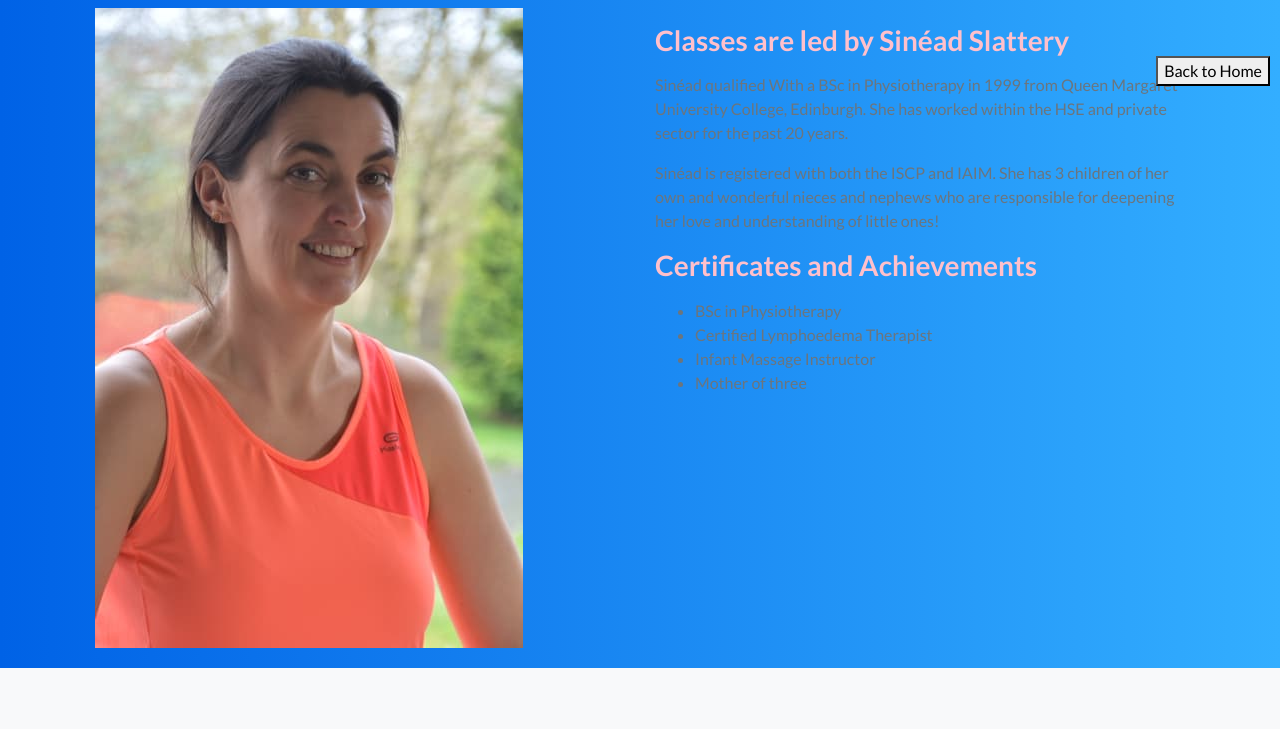
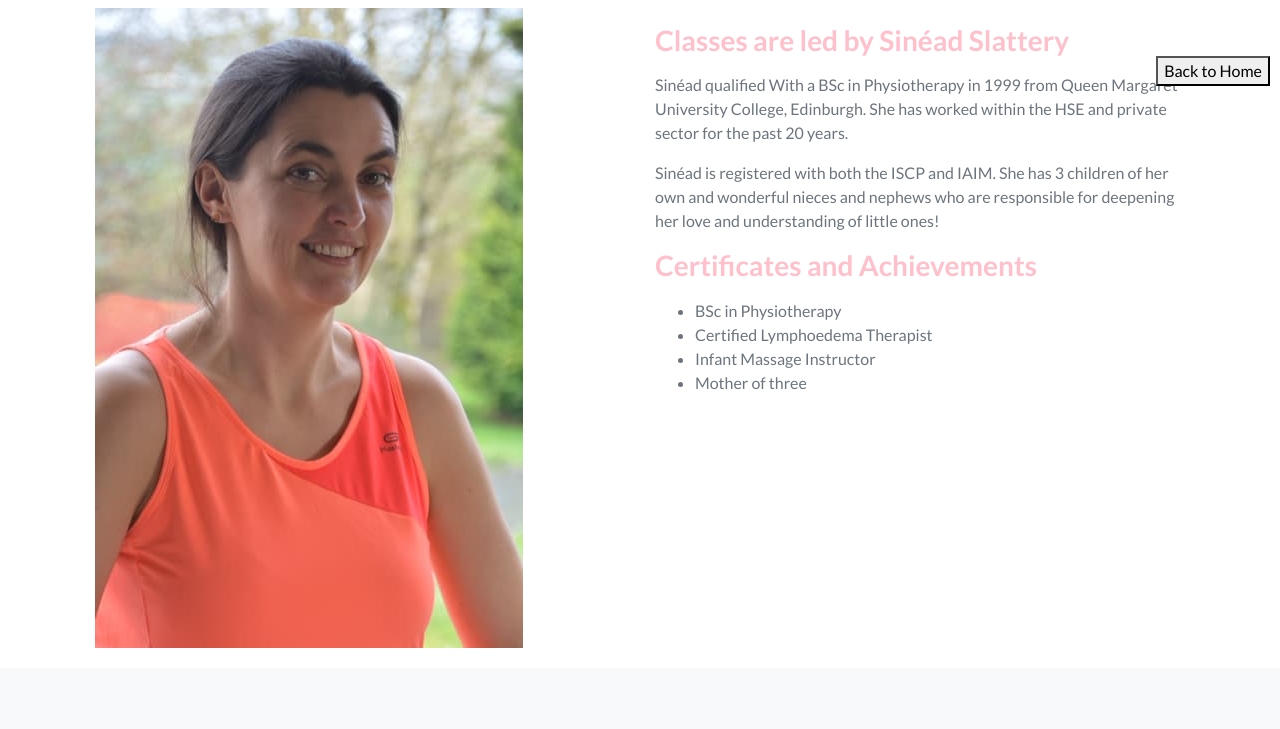
Before and after one commit to Sinead199/Sinead199.github.io, a website: page about.html in a window 1280 px wide. Shown: the part 710-1439 px from the top of the page. Drawn offline with nearby package versions, Linux system fonts and the light colour scheme.

Commit message:
background color

```diff
--- a/css/custom.css
+++ b/css/custom.css
@@ -235,10 +235,3 @@ i{
   -webkit-animation-name: slideIn;
   animation-name: slideIn;
 }
-
-/* Other styles for the page not related to the animated dropdown */
-
-body {
-  background: #007bff;
-  background: linear-gradient(to right, #0062E6, #33AEFF);
-}
```
